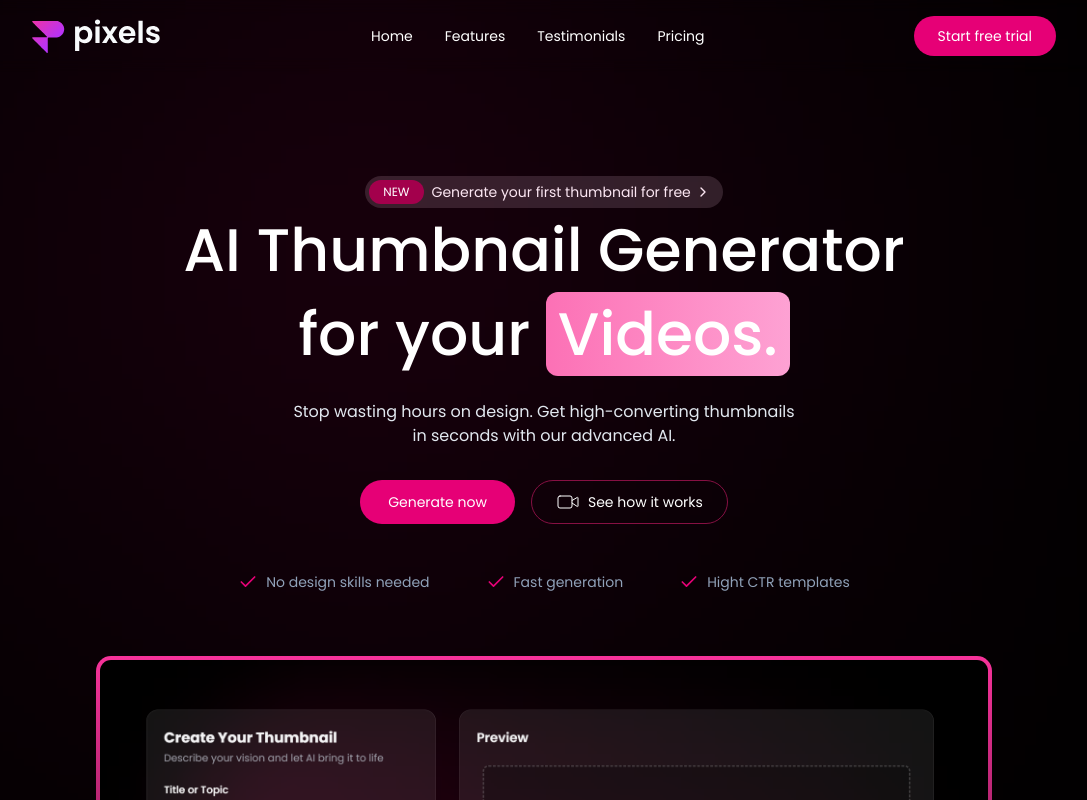
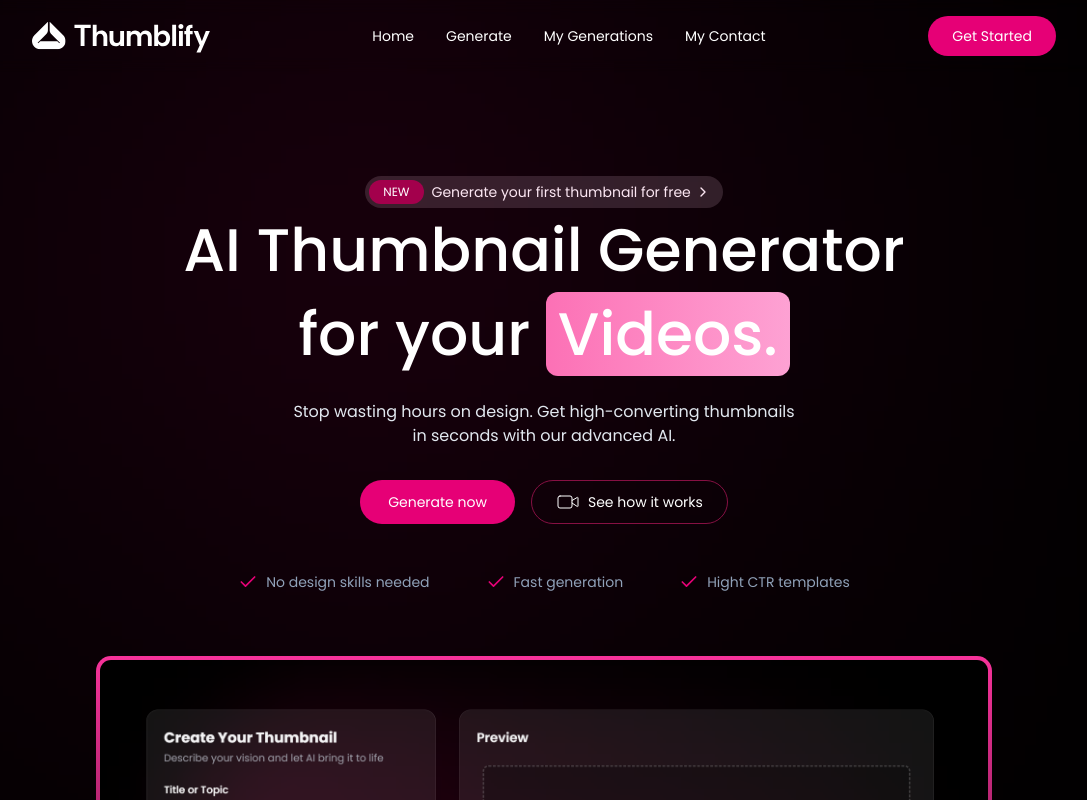
Before and after one commit to DPanvish/Thumbify, a React (Vite) app in the folder client/: page / in a window 1280 px wide. Shown: the top 800 px of the page, without its empty margins (96-1183 px from the left). Built offline with nearby package versions, Linux system fonts and the light colour scheme.

Commit message:
Navbar updated

```diff
--- a/client/src/components/Navbar.tsx
+++ b/client/src/components/Navbar.tsx
@@ -3,10 +3,11 @@
 import { motion } from "motion/react";
 import { navlinks } from "../data/navlinks";
 import type { INavLink } from "../types";
-import { NavLink } from "react-router-dom";
+import { Link, NavLink, useNavigate } from "react-router-dom";
 
 export default function Navbar() {
     const [isOpen, setIsOpen] = useState(false);
+    const navigate = useNavigate();
 
     return (
         <>
@@ -16,20 +17,19 @@
                 viewport={{ once: true }}
                 transition={{ type: "spring", stiffness: 250, damping: 70, mass: 1 }}
             >
-                <a href="https://prebuiltui.com?utm_source=pixels">
-                    <img className="h-8.5 w-auto" src="/assets/logo.svg" alt="logo" width={130} height={34} />
-                </a>
+                <Link to="/">
+                    <img className="h-8.5 w-auto" src="/logo.svg" alt="logo" />
+                </Link>
 
                 <div className="hidden md:flex items-center gap-8 transition duration-500">
-                    {navlinks.map((link: INavLink) => (
-                        <NavLink key={link.name} to={link.href} className="hover:text-pink-500 transition">
-                            {link.name}
-                        </NavLink>
-                    ))}
+                    <Link to="/" className="hover:text-pink-300 transition">Home</Link>
+                    <Link to="/generate" className="hover:text-pink-300 transition">Generate</Link>
+                    <Link to="/my-generation" className="hover:text-pink-300 transition">My Generations</Link>
+                    <Link to="#" className="hover:text-pink-300 transition">My Contact</Link>
                 </div>
 
-                <button className="hidden md:block px-6 py-2.5 bg-pink-600 hover:bg-pink-700 active:scale-95 transition-all rounded-full">
-                    Start free trial
+                <button onClick={() => navigate("/login")} className="hidden md:block px-6 py-2.5 bg-pink-600 hover:bg-pink-700 active:scale-95 transition-all rounded-full">
+                    Get Started
                 </button>
                 <button onClick={() => setIsOpen(true)} className="md:hidden">
                     <MenuIcon size={26} className="active:scale-90 transition" />
@@ -37,11 +37,11 @@
             </motion.nav>
 
             <div className={`fixed inset-0 z-100 bg-black/40 backdrop-blur flex flex-col items-center justify-center text-lg gap-8 md:hidden transition-transform duration-400 ${isOpen ? "translate-x-0" : "-translate-x-full"}`}>
-                {navlinks.map((link: INavLink) => (
-                    <NavLink key={link.name} to={link.href} onClick={() => setIsOpen(false)}>
-                        {link.name}
-                    </NavLink>
-                ))}
+                <Link onClick={() => setIsOpen(false)} to="/">Home</Link>
+                <Link onClick={() => setIsOpen(false)} to="/generate">Generate</Link>
+                <Link onClick={() => setIsOpen(false)} to="/my-generation">My Generations</Link>
+                <Link onClick={() => setIsOpen(false)} to="#">My Contact</Link>
+                <Link onClick={() => setIsOpen(false)} to="/login">Login</Link>
                 <button onClick={() => setIsOpen(false)} className="active:ring-3 active:ring-white aspect-square size-10 p-1 items-center justify-center bg-pink-600 hover:bg-pink-700 transition text-white rounded-md flex">
                     <XIcon />
                 </button>
--- a/client/src/data/navlinks.ts
+++ b/client/src/data/navlinks.ts
@@ -2,7 +2,7 @@
 
 export const navlinks: INavLink[] = [
     { name: "Home", href: "/" },
-    { name: "Features", href: "#features" },
-    { name: "Testimonials", href: "#testimonials" },
-    { name: "Pricing", href: "#pricing" },
+    { name: "Generate", href: "/generate" },
+    { name: "My Generations", href: "/my-generations" },
+    { name: "My Contact", href: "#" },
 ];
```
